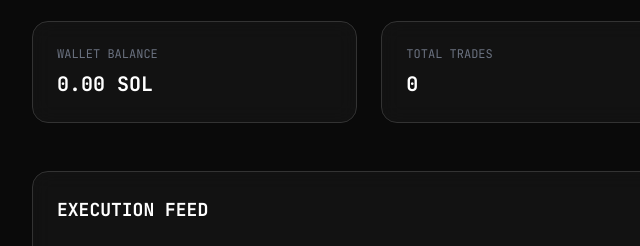
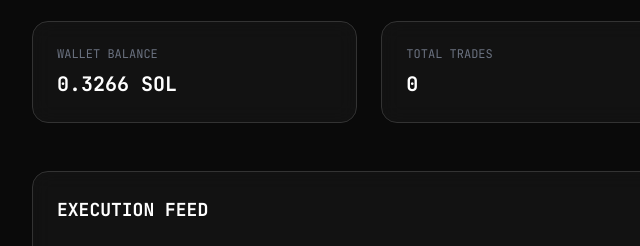
Before and after one commit to kalmutlaq/sentrypro-dashboard, a plain HTML site: page index.html in a window 1280 px wide. Shown: the part 161-407 px from the top of the page, 96-736 px from the left. Drawn offline with nearby package versions, Linux system fonts and the light colour scheme.

Commit message:
SentryPro: Syncing live wallet balance

```diff
--- a/index.html
+++ b/index.html
@@ -51,7 +51,7 @@
         <div class="grid grid-cols-1 md:grid-cols-3 gap-6 mb-12">
             <div class="glass p-6 rounded-2xl">
                 <p class="text-xs text-gray-500 uppercase mb-2">Wallet Balance</p>
-                <div id="wallet-bal" class="text-xl font-bold text-white">0.00 SOL</div>
+                <div id="wallet-bal" class="text-xl font-bold text-white">0.3266 SOL</div>
             </div>
             <div class="glass p-6 rounded-2xl">
                 <p class="text-xs text-gray-500 uppercase mb-2">Total Trades</p>
```
